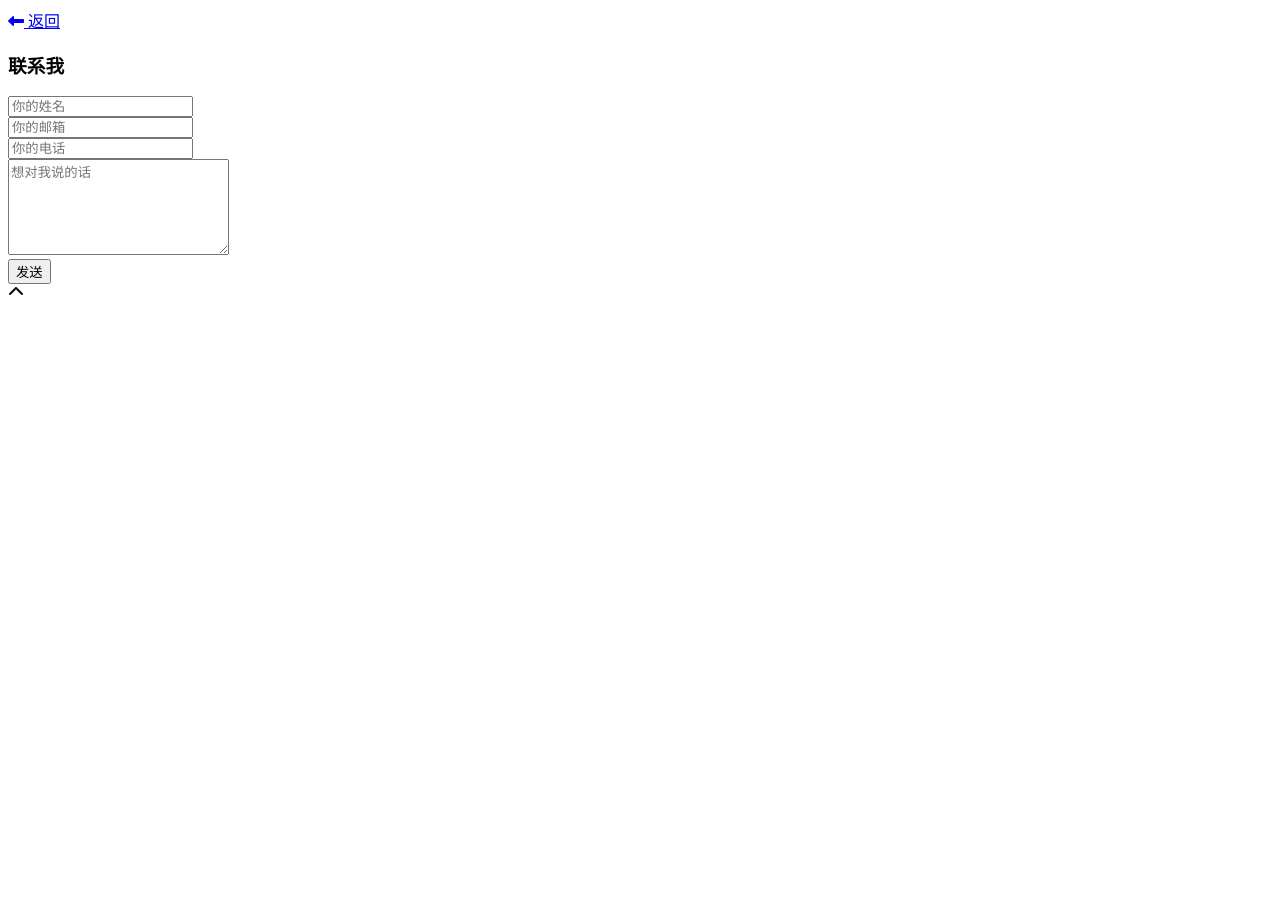
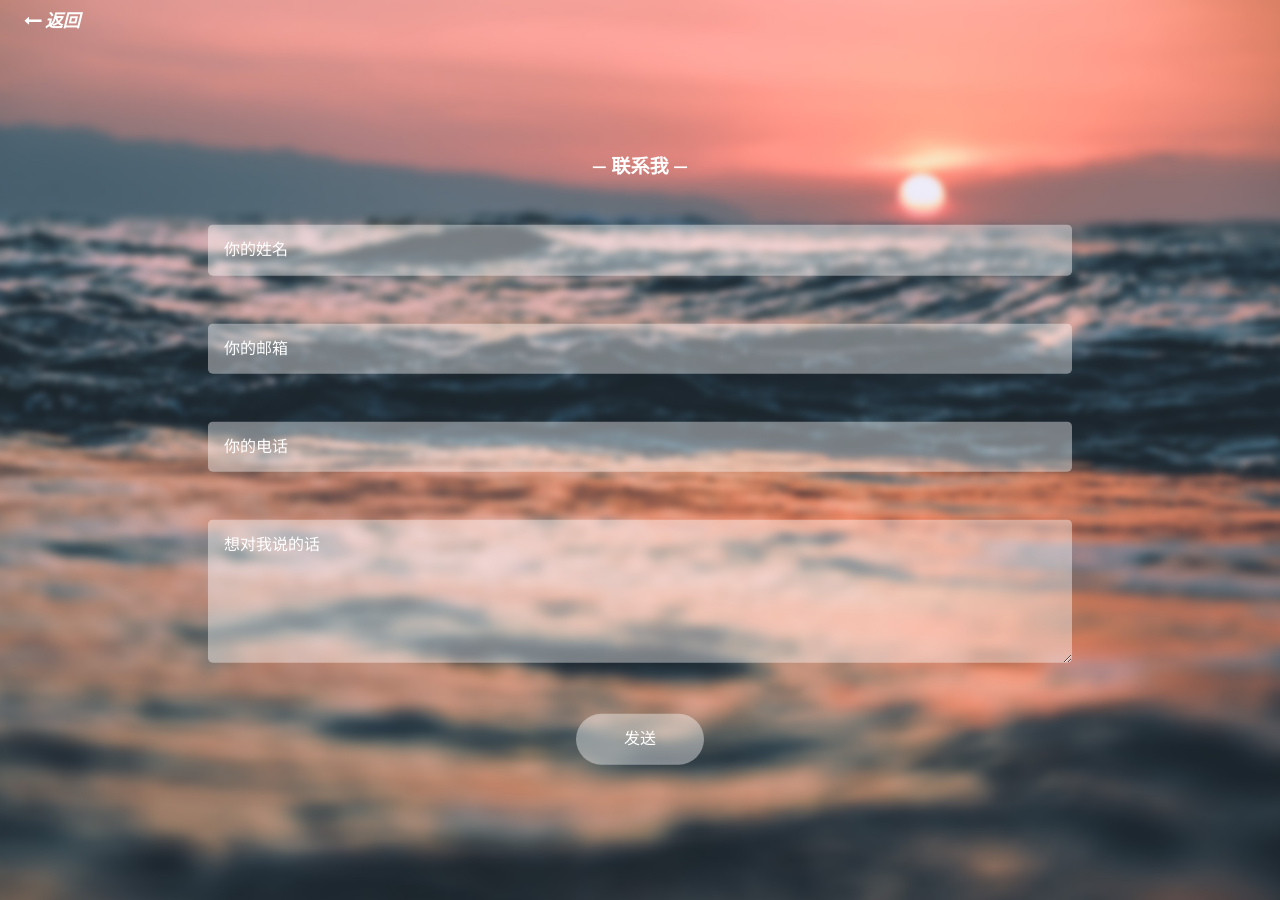
Before and after one commit to AlicePrincess/tourismBlog, a Jekyll site: the page built from _pages/contact.html, in a window 1280 px wide. Built offline with Jekyll 4.4.1, drawn with Linux system fonts in a browser that asks for light colours; nearby versions of some CDN libraries; library files that are not in the unit come from our copies.

Commit message:
add file

```diff
--- a/_config.yml
+++ b/_config.yml
@@ -5,7 +5,7 @@ description: > # this means to ignore newlines until "baseurl:"
   line in _config.yml. It will appear in your document head meta (for
   Google search results) and in your feed.xml site description.
 permalink: ':title/'
-baseurl: "./" # the subpath of your site, e.g. /blog
+baseurl: "/" # the subpath of your site, e.g. /blog
 url: "" # the base hostname & protocol for your site, e.g. http://example.com
 
 # Banner settings
```
